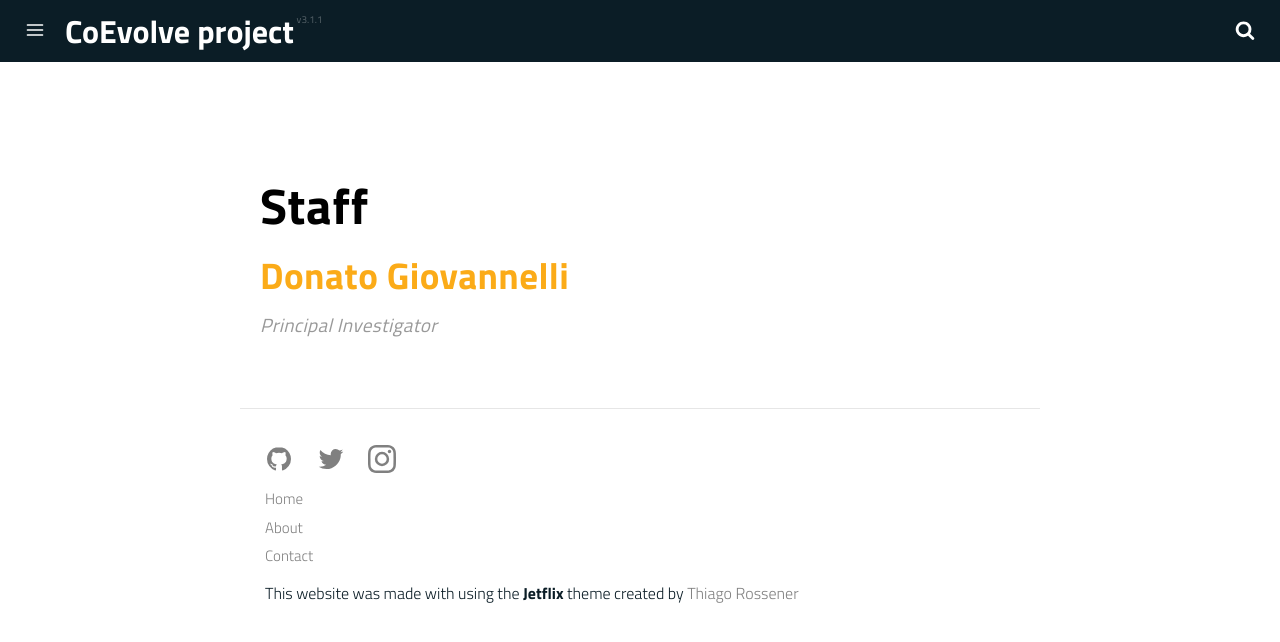
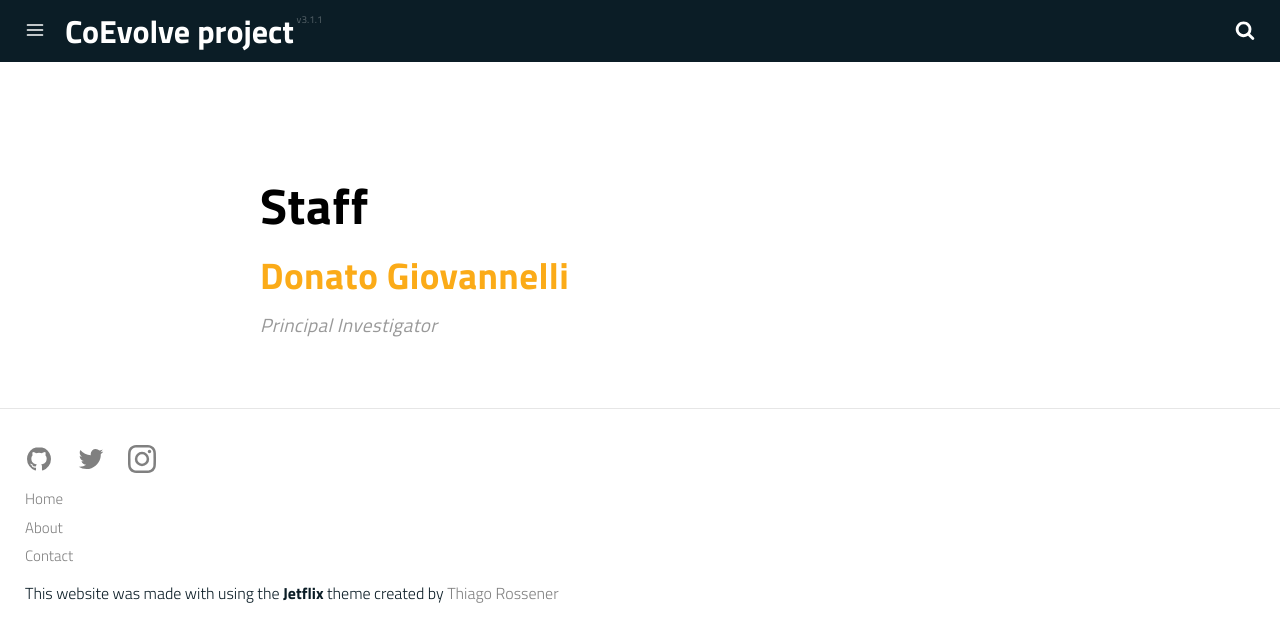
Before and after one commit to dgiovannelli/coevolve_website, a Jekyll site: the page built from staff.html, in a window 1280 px wide. Shown: the top 642 px of the page. Built offline with Jekyll 4.4.1, drawn with Linux system fonts in a browser that asks for light colours; a script that is not in the unit is left out.

Commit message:
updating the website strcuture

```diff
--- a/_sass/_footer.scss
+++ b/_sass/_footer.scss
@@ -9,7 +9,7 @@
 }
 
 footer {
-  @include center(rem(800px));
+  @include center(rem(1920px));
   border-top: 1px solid darken($accentDark, 10%);
   background: $accentDark;
   padding: rem(20px) rem(25px);
```
